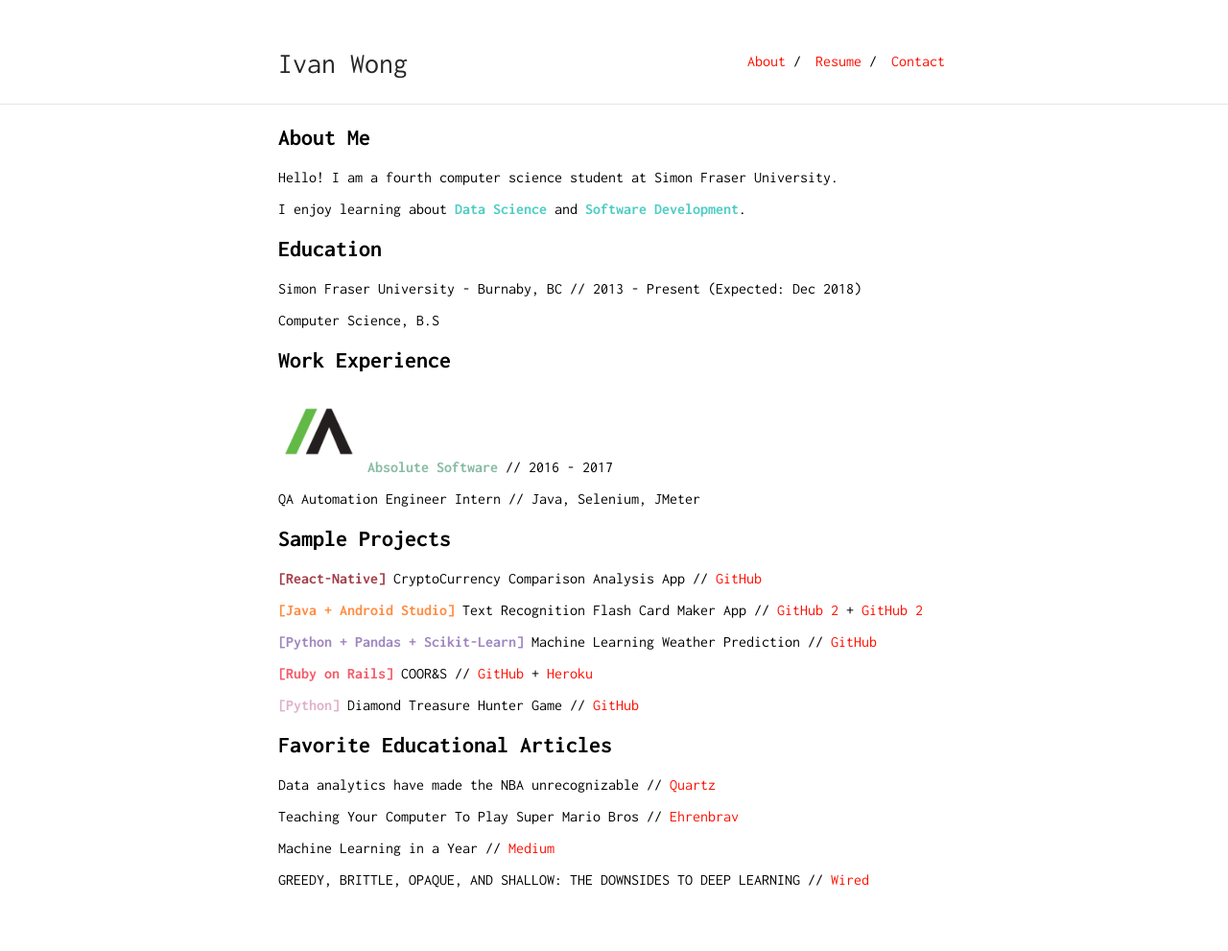
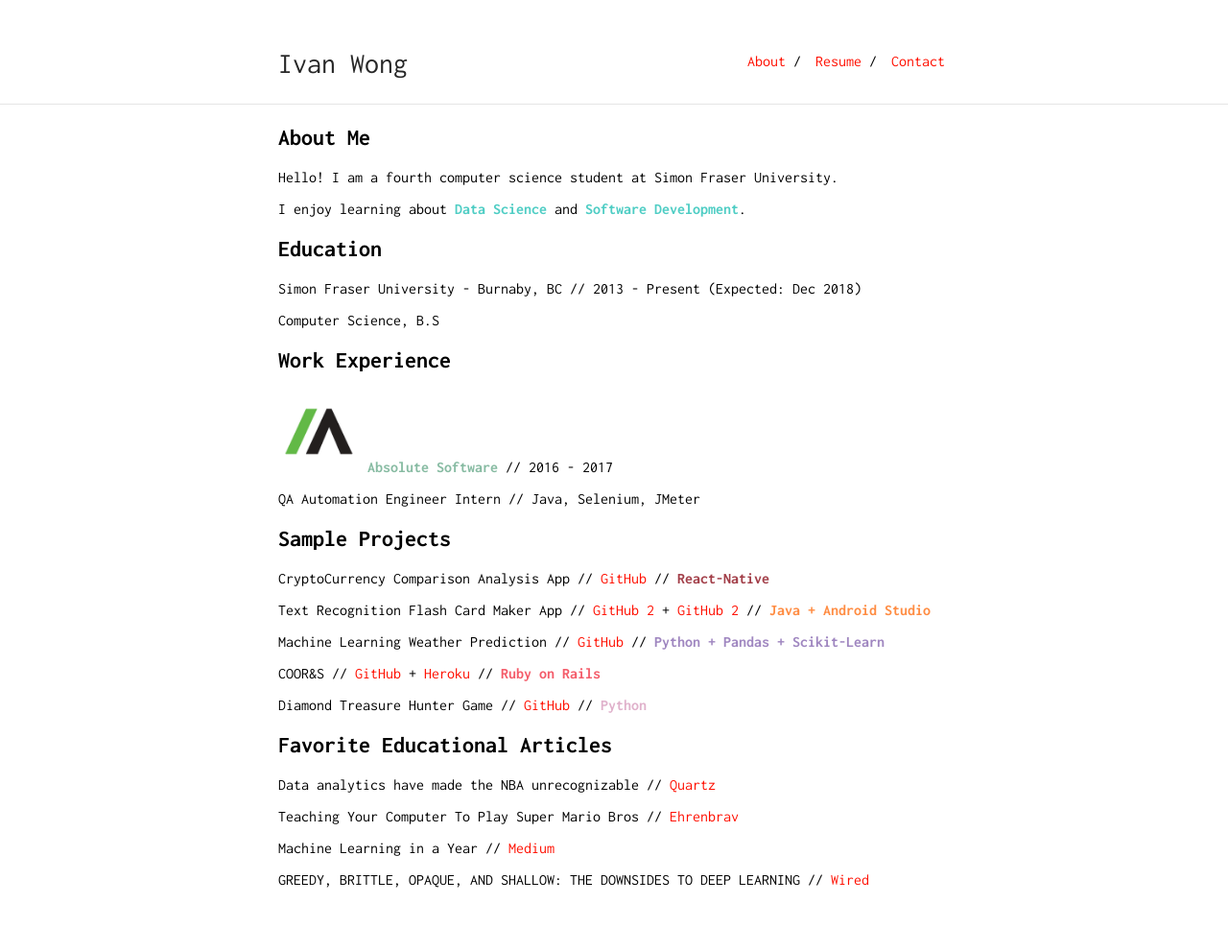
Before and after one commit to icwong/icwong.github.io, a Jekyll site: the page built from index.md, in a window 1280 px wide. Shown: the whole page at 96% size. Built offline with Jekyll 4.4.1, drawn with Linux system fonts in a browser that asks for light colours; our own code applies the rules of GitHub Pages for plain Markdown files.

Commit message:
Update index.md

```diff
--- a/index.md
+++ b/index.md
@@ -21,15 +21,15 @@ QA Automation Engineer Intern // Java, Selenium, JMeter
 
 ## Sample Projects
 
-<span style="color: #A23E48; font-weight: bold">[React-Native]</span> CryptoCurrency Comparison Analysis App // [GitHub](https://github.com/icwong/CryptocurrencyApp)
+CryptoCurrency Comparison Analysis App // [GitHub](https://github.com/icwong/CryptocurrencyApp) // <span style="color: #A23E48; font-weight: bold">React-Native</span>
 
-<span style="color: #FF8C42; font-weight: bold">[Java + Android Studio]</span> Text Recognition Flash Card Maker App // [GitHub 2](https://github.com/icwong/AndroidTextRecognitionApp) + [GitHub 2](https://github.com/icwong/AndroidQuizApp)
+Text Recognition Flash Card Maker App // [GitHub 2](https://github.com/icwong/AndroidTextRecognitionApp) + [GitHub 2](https://github.com/icwong/AndroidQuizApp) // <span style="color: #FF8C42; font-weight: bold">Java + Android Studio</span>
 
-<span style="color: #9F86C0; font-weight: bold">[Python + Pandas + Scikit-Learn]</span> Machine Learning Weather Prediction // [GitHub](https://github.com/icwong/weather-observation)
+Machine Learning Weather Prediction // [GitHub](https://github.com/icwong/weather-observation) // <span style="color: #9F86C0; font-weight: bold">Python + Pandas + Scikit-Learn</span>
 
-<span style="color: #F45B69; font-weight: bold">[Ruby on Rails]</span>  COOR&S // [GitHub](https://github.com/icwong/CoopR-S) + [Heroku](http://cooprs.herokuapp.com/)
+COOR&S // [GitHub](https://github.com/icwong/CoopR-S) + [Heroku](http://cooprs.herokuapp.com/) // <span style="color: #F45B69; font-weight: bold">Ruby on Rails</span>
 
-<span style="color: #E0B1CB; font-weight: bold">[Python]</span> Diamond Treasure Hunter Game // [GitHub](https://github.com/icwong/PythonProjects/blob/master/DiamondTreasureHunter.py)
+Diamond Treasure Hunter Game // [GitHub](https://github.com/icwong/PythonProjects/blob/master/DiamondTreasureHunter.py) // <span style="color: #E0B1CB; font-weight: bold">Python</span>
 
 ## Favorite Educational Articles
 
```
